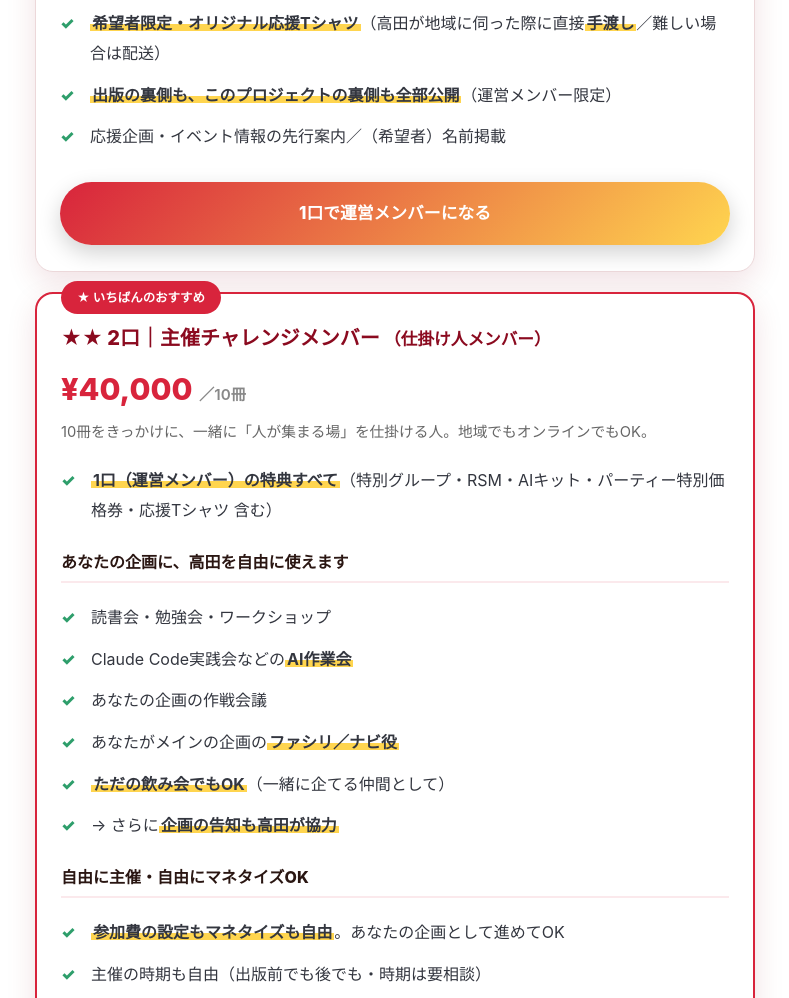
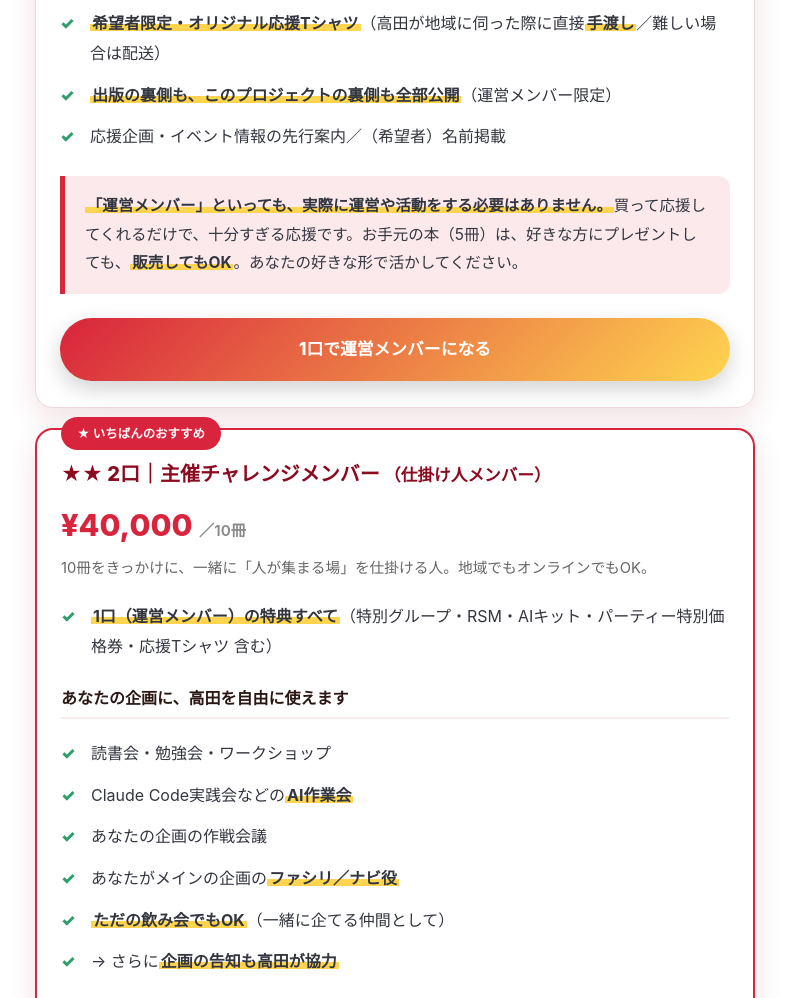
Before and after one commit to ooentakada/ouen-ai-kyoso-quest-lp, a plain HTML site: page index.html in a window 1280 px wide. Shown: the part 8038-9036 px from the top of the page, without its empty margins (245-1034 px from the left). Drawn offline with Linux system fonts and the light colour scheme.

Commit message:
運営メンバーは運営不要・買うだけで応援OK／本は販売してもOK を追加

```diff
--- a/index.html
+++ b/index.html
@@ -325,6 +325,7 @@
         <li><strong>出版の裏側も、このプロジェクトの裏側も全部公開</strong>（運営メンバー限定）</li>
         <li>応援企画・イベント情報の先行案内／（希望者）名前掲載</li>
       </ul>
+      <div class="note"><strong>「運営メンバー」といっても、実際に運営や活動をする必要はありません。</strong>買って応援してくれるだけで、十分すぎる応援です。お手元の本（5冊）は、好きな方にプレゼントしても、<strong>販売してもOK</strong>。あなたの好きな形で活かしてください。</div>
       <a href="#cta" class="btn btn-o" style="display:block;text-align:center">1口で運営メンバーになる</a>
     </div>
 
@@ -478,7 +479,8 @@
     <h2>よくある質問</h2>
     <details><summary>どんな本ですか？</summary><p>「人の巻き込み方」「協力の集め方」「シナジーの起こし方」を体系化した本です。2021年から続けてきたワークショップの集大成で、「一人で頑張る・一人で抱え込む」人をどう救うかを書いています。</p></details>
     <details><summary>募集はいつまでですか？</summary><p>2026年7月1日〜<strong>9月1日（出版前まで）</strong>。47都道府県の枠が埋まり次第、早めに締め切る場合があります。</p></details>
-    <details><summary>本（5冊・10冊）は、どう使えばいいですか？</summary><p>ご自由に。読書会で使う・仲間に配る・大切な人にプレゼント、など。使いきれない分は<strong>こちらで活用します</strong>（書店への展開・寄贈・イベントでの配布など）のでご安心ください。</p></details>
+    <details><summary>本（5冊・10冊）は、どう使えばいい？ 売ってもいい？</summary><p>ご自由に使ってください。読書会で使う・仲間に配る・大切な人にプレゼント、そして<strong>販売してもOK</strong>です。使いきれない分は<strong>こちらでも活用します</strong>（書店展開・寄贈・イベント配布など）のでご安心ください。</p></details>
+    <details><summary>運営メンバー（1口）は、何か運営や活動をしないといけない？</summary><p>いいえ、必須ではありません。買って応援してくれるだけで十分な応援です。学びたい人は特別グループやメソッドを活用、動きたくなったらいつでも仲間と場をつくれます。</p></details>
     <details><summary>主催ってハードル高くないですか？</summary><p>大丈夫です。一人で頑張らない仕組み（応援チーム・テンプレ・作戦会議・運営メンバーとのマッチング）に加えて、あなたの企画には高田も集客・ファシリ・作戦会議で入ります。まず3人の仲間をつくるところから。</p></details>
     <details><summary>主催の時期はいつがいいですか？</summary><p>あなたのタイミングでOK。出版前でも後でも構いません。時期はお気軽にご相談ください。</p></details>
     <details><summary>主催イベントで参加費を取ってもいい？</summary><p>はい。参加費の設定もマネタイズも自由です。あなたの企画として進めてください。</p></details>
```
